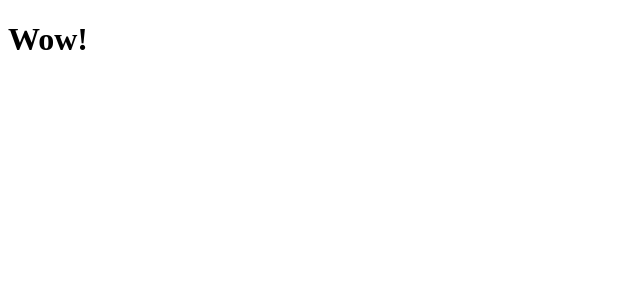
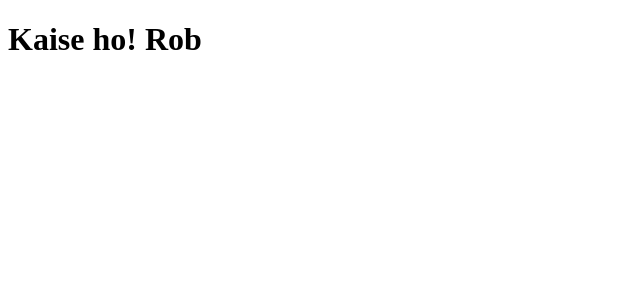
Before and after one commit to AakashKainth/ReactProject, a React (Vite) app: page / in a window 1280 px wide. Shown: the top 300 px of the page, without its empty margins (0-640 px from the left). Built offline with nearby package versions, Linux system fonts and the light colour scheme.

Commit message:
props added

```diff
--- a/src/App.jsx
+++ b/src/App.jsx
@@ -2,7 +2,8 @@ import Hello from "./components/Hello";
 function App() {
   return (
     <div className="App">
-      <Hello />
+      <Hello name="Rob" message = "Kaise ho!"/>
+
     </div>
   );
 }
--- a/src/components/Hello.jsx
+++ b/src/components/Hello.jsx
@@ -1,11 +1,6 @@
-const name = "Kyra";
-
-function displayMessage(){
-    return "Wow!";
-}
-function Hello() {
-  //return <h1>Her name is {name} {10+22}!</h1>;
-  return <h1>{displayMessage()}</h1>
+function Hello(props) {
+    console.log(props);
+  return (<h1>{props.message} {props.name}</h1>);
 }
 
 export default Hello;
```
